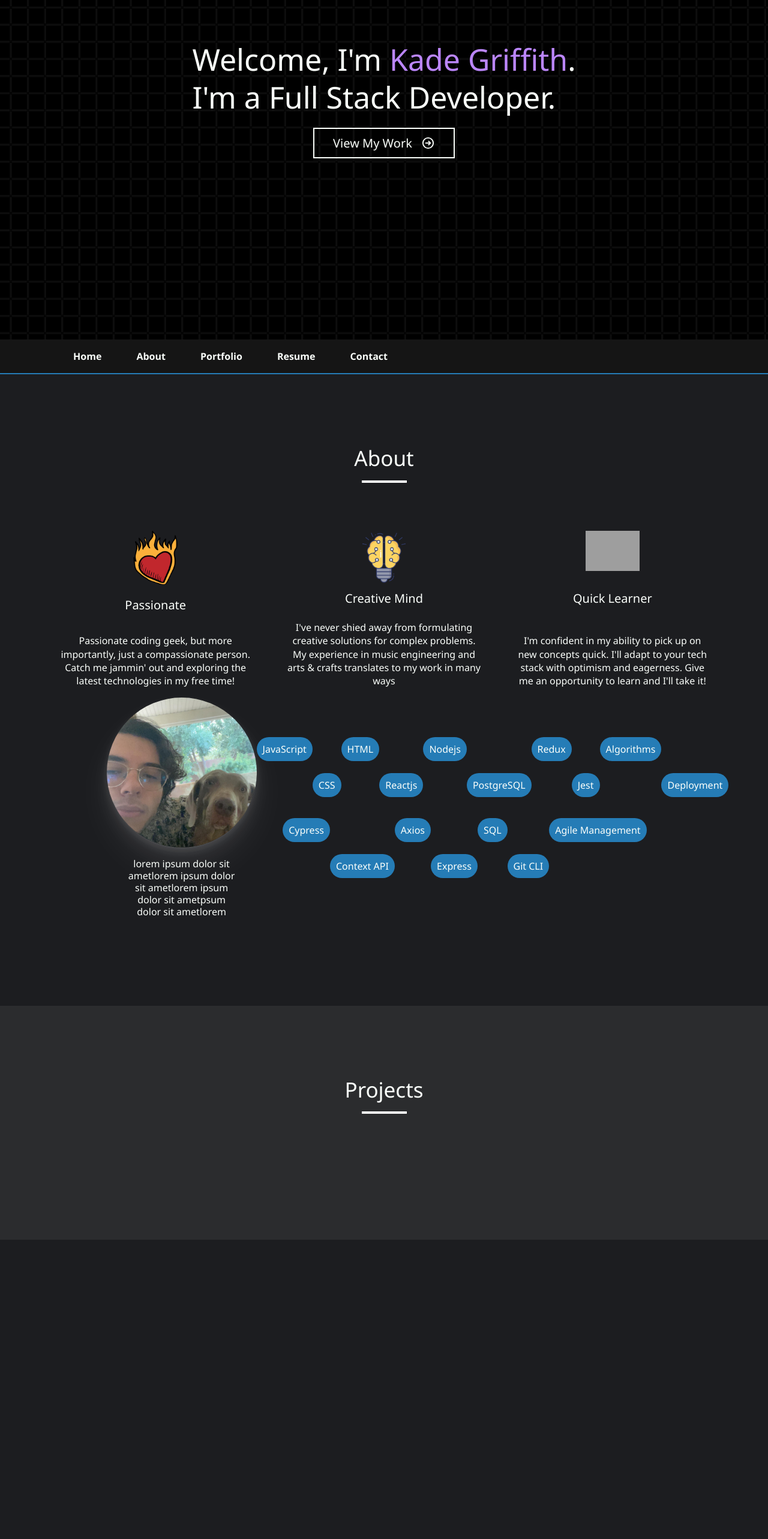
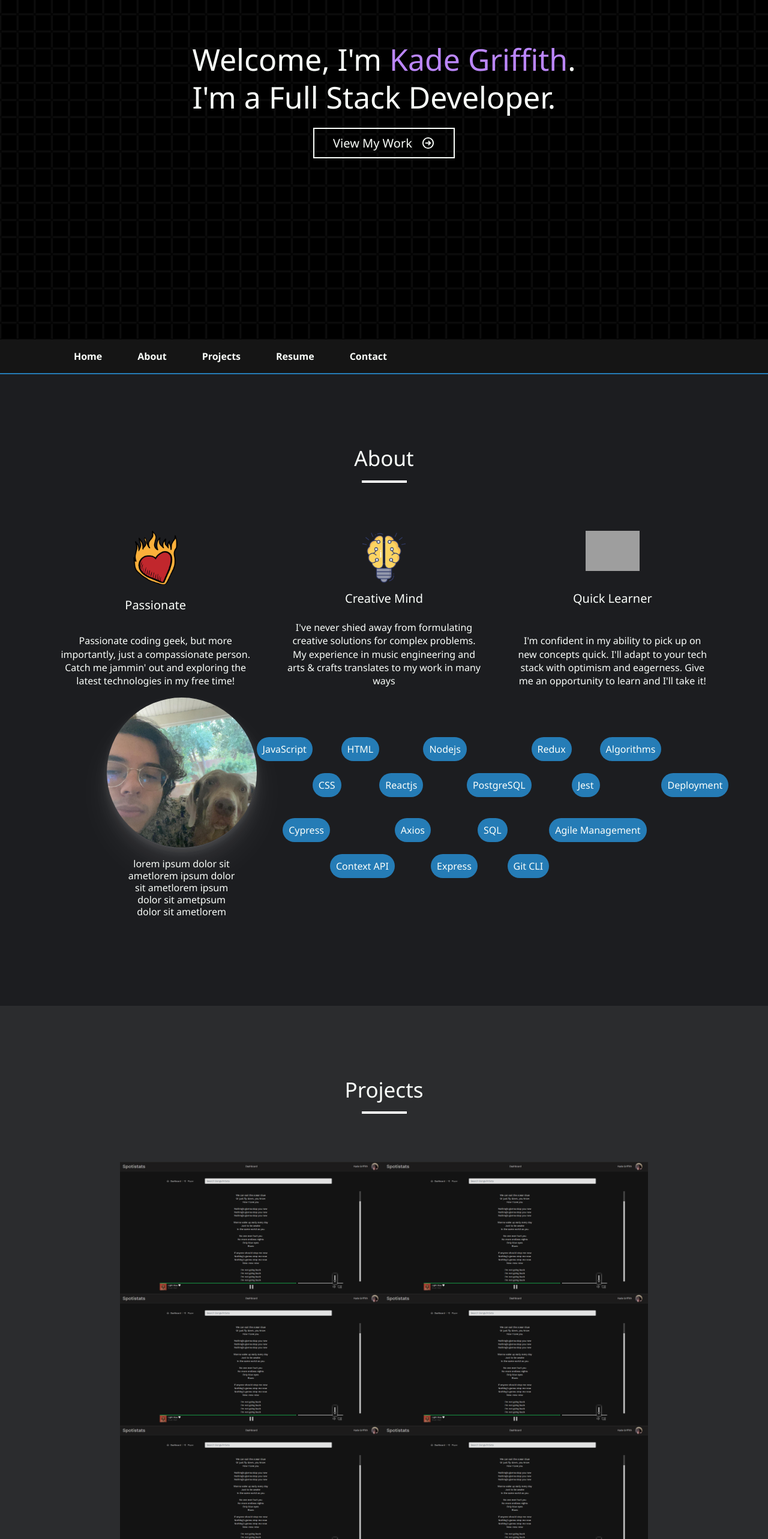
Before and after one commit to cyberkade/portfolio, a React (Create React App) app: page / in a window 1280 px wide. Shown: the part 234-2800 px from the top of the page at 60% size. Before the commit the page ends 2301 px from the top, so only its background shows below. Built offline with nearby package versions, Linux system fonts and the light colour scheme; grey boxes are pictures that could not be loaded.

Commit message:
adds projects template

```diff
--- a/src/App.js
+++ b/src/App.js
@@ -7,18 +7,18 @@ import { useState } from "react";
 
 function App() {
   const [navClass, setNavClass] = useState("a");
-  const viewAbout = () => {
-    window.location.replace("/#about");
+  const viewSection = (directory) => {
+    window.location.replace(`/#${directory}`);
     setNavClass("sticky");
   };
 
   return (
     <div className="App">
-      <Landing viewAbout={viewAbout} />
+      <Landing viewSection={viewSection} />
       <Nav
         navClass={navClass}
         setNavClass={setNavClass}
-        viewAbout={viewAbout}
+        viewSection={viewSection}
       />
       <About />
       <Projects />
--- a/src/Styles/Projects.css
+++ b/src/Styles/Projects.css
@@ -2,3 +2,21 @@
   background-color: #2b2c2e;
   /* box-sizing: border-box; */
 }
+
+.projects-cont {
+  width: 85%;
+  height: auto;
+  display: flex;
+  flex-flow: row wrap;
+  justify-content: center;
+}
+
+.card {
+  height: 22rem;
+  width: 44rem;
+  background: center / cover no-repeat url("../images/SpotPlayer2.png");
+}
+
+.card:hover {
+  background: rgba(31, 30, 30, 0.8);
+}
--- a/src/components/Landing.js
+++ b/src/components/Landing.js
@@ -1,5 +1,5 @@
 import "../Styles/Landing.css";
-const Landing = ({ viewAbout }) => {
+const Landing = ({ viewSection }) => {
   return (
     <div className="landing-cont">
       <div className="info-div">
@@ -8,7 +8,7 @@ const Landing = ({ viewAbout }) => {
           <br />
           I'm a Full Stack Developer.
         </h1>
-        <button onClick={() => viewAbout()} className="view-work-btn">
+        <button onClick={() => viewSection("about")} className="view-work-btn">
           View My Work
           <svg
             className="arrow-svg"
--- a/src/components/Nav.js
+++ b/src/components/Nav.js
@@ -1,6 +1,6 @@
 import "../Styles/Nav.css";
 import { useEffect } from "react";
-const Nav = ({ viewAbout, navClass, setNavClass }) => {
+const Nav = ({ viewSection, navClass, setNavClass }) => {
   const stickNav = () => {
     if (window !== undefined) {
       let windowHeight = window.scrollY;
@@ -21,13 +21,13 @@ const Nav = ({ viewAbout, navClass, setNavClass }) => {
   return (
     <nav className={navClass}>
       <ul>
-        <li onClick={() => window.location.replace("/")} k>
+        <li onClick={() => viewSection("/")} k>
           Home
         </li>
-        <li onClick={() => viewAbout()}> About</li>
-        <li>Portfolio</li>
-        <li>Resume</li>
-        <li>Contact</li>
+        <li onClick={() => viewSection("about")}> About</li>
+        <li onClick={() => viewSection("projects")}>Projects</li>
+        <li onClick={() => viewSection("resume")}>Resume</li>
+        <li onClick={() => viewSection("contact")}>Contact</li>
       </ul>
     </nav>
   );
--- a/src/components/Projects.js
+++ b/src/components/Projects.js
@@ -7,7 +7,14 @@ const Porfolio = () => {
     <section className="projects-section" id="projects">
       <p className="title">Projects</p>
       <div className="header-bar" />
-      <div className="projects-cont"></div>
+      <div className="projects-cont">
+        <div className="card"></div>
+        <div className="card"></div>
+        <div className="card"></div>
+        <div className="card"></div>
+        <div className="card"></div>
+        <div className="card"></div>
+      </div>
     </section>
   );
 };
```
Also changed, not shown: src/components/About.js (+0 -14 lines), src/images/SpotPlayer2.png (added), src/images/SpotistatsPlayer.PNG (added).
